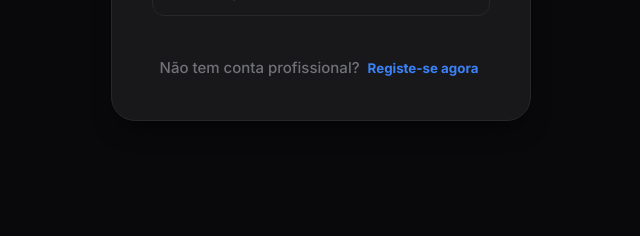
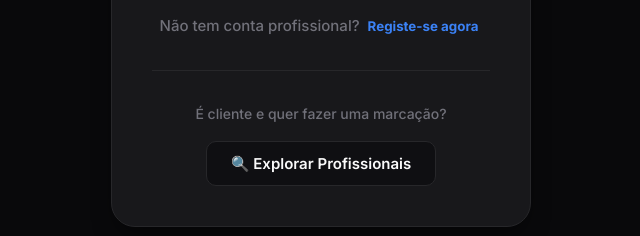
Before and after one commit to Simons122/plataforma, a React (Vite) app: page /auth in a window 1280 px wide. Shown: the part 613-849 px from the top of the page, without its empty margins (319-959 px from the left). Before the commit the page ends 800 px from the top, so only its background shows below. Built offline with nearby package versions, Linux system fonts and the light colour scheme; no server answers.

Commit message:
feat: Add client access button on login page for easy explore access

```diff
--- a/src/pages/Auth.jsx
+++ b/src/pages/Auth.jsx
@@ -351,6 +351,52 @@ export default function Auth() {
                         {isLogin ? "Registe-se agora" : "Inicie sessão"}
                     </button>
                 </div>
+
+                {/* Client Access Section */}
+                <div style={{
+                    marginTop: '2rem',
+                    paddingTop: '2rem',
+                    borderTop: '1px solid var(--border-default)',
+                    textAlign: 'center'
+                }}>
+                    <p style={{
+                        color: 'var(--text-muted)',
+                        fontSize: '0.875rem',
+                        marginBottom: '1rem',
+                        fontWeight: 500
+                    }}>
+                        É cliente e quer fazer uma marcação?
+                    </p>
+                    <button
+                        onClick={() => navigate('/client/explore')}
+                        style={{
+                            display: 'inline-flex',
+                            alignItems: 'center',
+                            gap: '0.5rem',
+                            padding: '0.75rem 1.5rem',
+                            fontSize: '0.9375rem',
+                            fontWeight: 600,
+                            color: 'var(--text-primary)',
+                            background: 'var(--bg-secondary)',
+                            border: '1px solid var(--border-default)',
+                            borderRadius: '10px',
+                            cursor: 'pointer',
+                            transition: 'all 0.2s ease'
+                        }}
+                        onMouseOver={(e) => {
+                            e.currentTarget.style.background = 'var(--accent-primary)';
+                            e.currentTarget.style.color = 'white';
+                            e.currentTarget.style.borderColor = 'var(--accent-primary)';
+                        }}
+                        onMouseOut={(e) => {
+                            e.currentTarget.style.background = 'var(--bg-secondary)';
+                            e.currentTarget.style.color = 'var(--text-primary)';
+                            e.currentTarget.style.borderColor = 'var(--border-default)';
+                        }}
+                    >
+                        🔍 Explorar Profissionais
+                    </button>
+                </div>
             </div>
         </div>
     );
```
